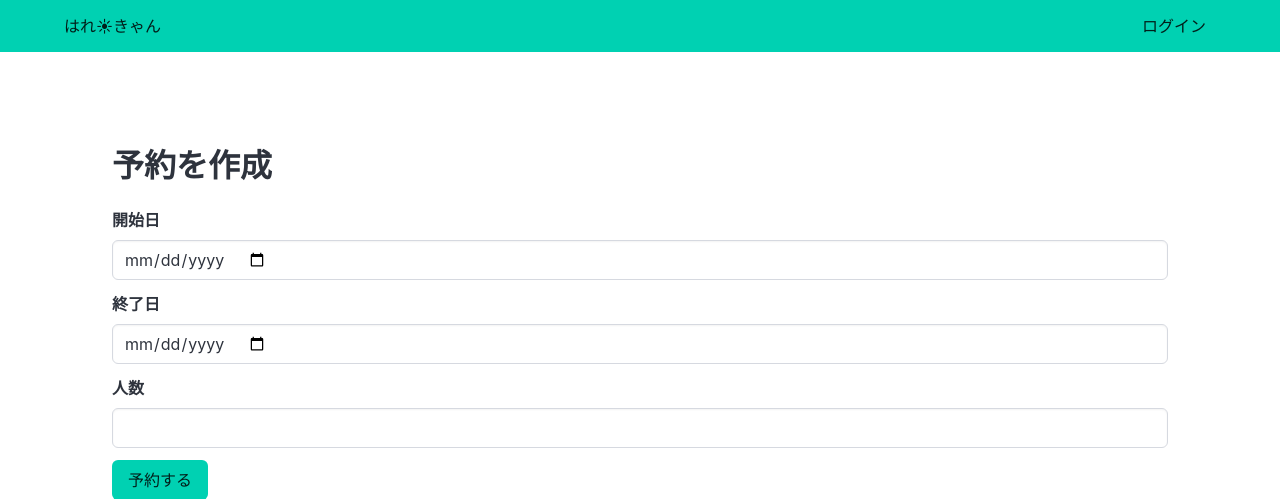
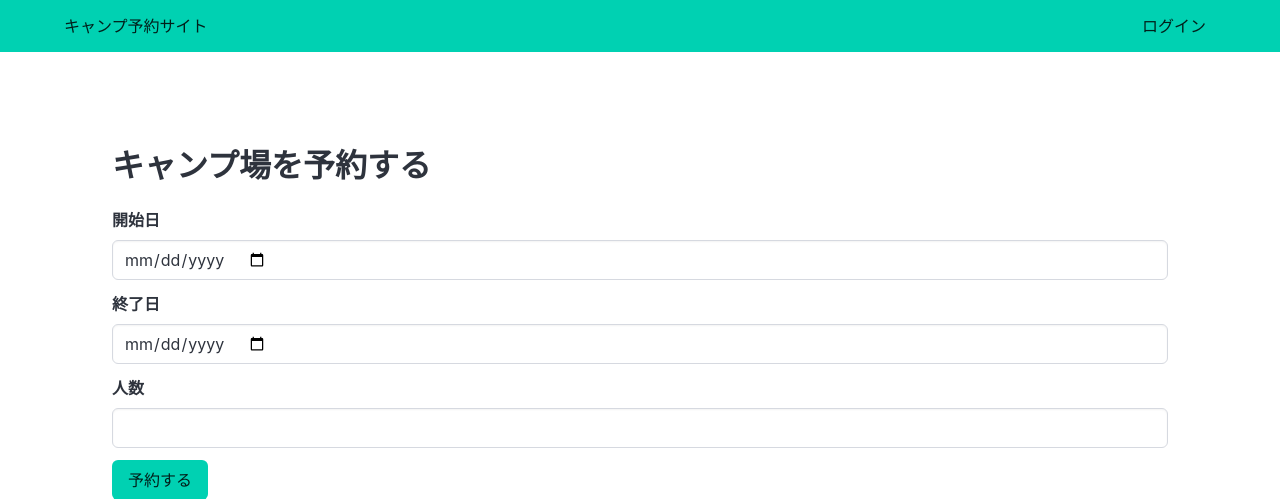
Before and after one commit to kaomatsu8888/Hare-camp-site, a Django app: template blog/templates/blog/create_booking.html in a window 1280 px wide. Shown: the top 499 px of the page. Run offline with Django 3.2, Linux system fonts and the light colour scheme; the template is opened without the code that fills it, so the values that code supplies are empty.

```diff
--- a/blog/admin.py
+++ b/blog/admin.py
@@ -15,8 +15,8 @@ admin.site.register(Comment)  # adminにcommentsの管理画面を追加する
 
 
 # Register your models here.
-@admin.register(Campsite)
-class CampsiteAdmin(admin.ModelAdmin):
+@admin.register(Campsite) # Campsiteモデルを管理画面に登録する
+class CampsiteAdmin(admin.ModelAdmin): # Campsiteモデルの管理画面をカスタマイズする
     list_display = (
         "name",
         "location",
--- a/blog/forms.py
+++ b/blog/forms.py
@@ -14,7 +14,7 @@ class CommentForm(forms.ModelForm):
         # models.pyへコメントのモデルを作成する→go
 
 
-class BookingForm(forms.ModelForm):
+class BookingForm(forms.ModelForm): # BookingFormクラスを作成する
     num_people = forms.IntegerField(
         widget=forms.NumberInput(attrs={"min": 1}), validators=[MinValueValidator(1)]
     )
--- a/blog/models.py
+++ b/blog/models.py
@@ -23,7 +23,7 @@ class Campsite(models.Model):
         return self.name
 
     # 画像が消えなかったので削除するための処理を追加
-    def save(self, *args, **kwargs):
+    def save(self, *args, **kwargs): # argsは引数、kwargsはキーワード引数
         # 既存のインスタンスを確認して、画像が変更されているかチェック
         if self.pk:  # インスタンスが既存の場合
             old_image = Campsite.objects.get(pk=self.pk).image  # 既存の画像を取得
@@ -41,10 +41,10 @@ def submission_delete(sender, instance, **kwargs):  # 画像ファイルを削
 
 # 予約のモデル
 class Booking(models.Model):
-    user = models.ForeignKey(
+    user = models.ForeignKey( # ユーザーとキャンプ場を紐づける
         User, verbose_name="ユーザー", on_delete=models.CASCADE, related_name="bookings"
     )
-    campsite = models.ForeignKey(
+    campsite = models.ForeignKey( # キャンプ場とユーザーを紐づける
         Campsite,
         verbose_name="キャンプ場",
         on_delete=models.CASCADE,
--- a/blog/templates/blog/base.html
+++ b/blog/templates/blog/base.html
@@ -2,11 +2,10 @@
 <!--/Users/kaorumatsunaga/mybusinessproduct/hare-camp/hare-camp1/blog/templates/blog/base.html-->
 <!DOCTYPE html>
 <html lang="ja">
-
 <head>
     <meta charset="UTF-8">
-    <meta name="viewport" content="width=device-width, initial-scale=1.0"><!--viewportはページの表示方法を指定するためのメタタグ-->
-    <title>はれ☀きゃん</title>
+    <meta name="viewport" content="width=device-width, initial-scale=1.0">
+    <title>キャンプ予約サイト</title>
     <link rel="stylesheet" href="https://cdn.jsdelivr.net/npm/bulma/css/bulma.min.css">
     <link rel="stylesheet" href="{% static 'css/style.css' %}">
 </head>
@@ -17,7 +16,7 @@
             <!-- ナビゲーションブランド -->
             <div class="navbar-brand">
                 <a class="navbar-item" href="{% url 'homepage' %}">
-                    はれ☀きゃん
+                    キャンプ予約サイト
                 </a>
             </div>
 
@@ -30,11 +29,15 @@
                             {{ user.username }}
                         </a>
                         <div class="navbar-dropdown">
-                <form action="{% url 'user_logout' %}" method="post" style="display: inline;">
-                    {% csrf_token %}
-                    <button type="submit" class="navbar-item" style="background: none; border: none; padding: 0; color: inherit; text-decoration: none; cursor: pointer;">
-                        ログアウト
-                    </button>
+                            <a class="navbar-item" href="{% url 'my_bookings' %}">
+                                予約確認
+                            </a>
+                            <form action="{% url 'user_logout' %}" method="post" style="padding: 0;">
+                                {% csrf_token %}
+                                <button type="submit" class="navbar-item">
+                                    ログアウト
+                                </button>
+                            </form>
                         </div>
                     </div>
                     {% else %}
--- a/blog/templates/blog/booking_detail.html
+++ b/blog/templates/blog/booking_detail.html
@@ -1,5 +1,5 @@
 <!-- booking_detail.html -->
-{% extends "blog/base.html" %}
+{% extends "blog/base.html" %}<!-- Djangoの機能を使って継承。extendsの意味は「継承する」 -->
 {% block content %}
 <article>
     <h2>予約詳細</h2>
--- a/blog/templates/blog/create_booking.html
+++ b/blog/templates/blog/create_booking.html
@@ -1,13 +1,13 @@
 <!-- creat_booking.html-->
 {% extends "blog/base.html" %}
 {% block content %}
-<div class="section">
-    <div class="container">
-        <h1 class="title">予約を作成</h1>
-        <form action="{% url 'create_booking' campsite_id=campsite.id %}" method="post">
-            {% csrf_token %}
-            <div class="field">
-                <label class="label" for="start_date">開始日</label>
+<div class="section"><!-- sectionはコンテンツを区切るための要素 -->
+    <div class="container"> <!-- containerはコンテンツを中央に配置するための要素 -->
+        <h1 class="title">キャンプ場を予約する</h1>
+        <form action="{% url 'create_booking' campsite_id=campsite.id %}" method="post"> <!-- formタグでPOSTリクエストを送信 -->
+            {% csrf_token %} <!-- CSRF対策 -->
+            <div class="field"> <!-- fieldはフォームの項目を配置するための要素 -->
+                <label class="label" for="start_date">開始日</label> <!-- labelはフォームの項目のラベルを配置するための要素 -->
                 <div class="control">
                     <input class="input" type="date" id="start_date" name="start_date" required>
                 </div>
--- a/microblog/wsgi.py
+++ b/microblog/wsgi.py
@@ -13,4 +13,4 @@ from django.core.wsgi import get_wsgi_application
 
 os.environ.setdefault("DJANGO_SETTINGS_MODULE", "microblog.settings")
 
-application = get_wsgi_application()
+application = get_wsgi_application() # WSGIアプリケーションを取得.wsgiアプリケーションはWSGIインターフェースを提供するためのもの
```
Also changed, not shown: blog/templates/blog/my_bookings.html (added, +18 -0 lines), blog/test.py (added, +40 -0 lines), blog/views.py (+31 -15 lines), microblog/urls.py (+6 -2 lines).
